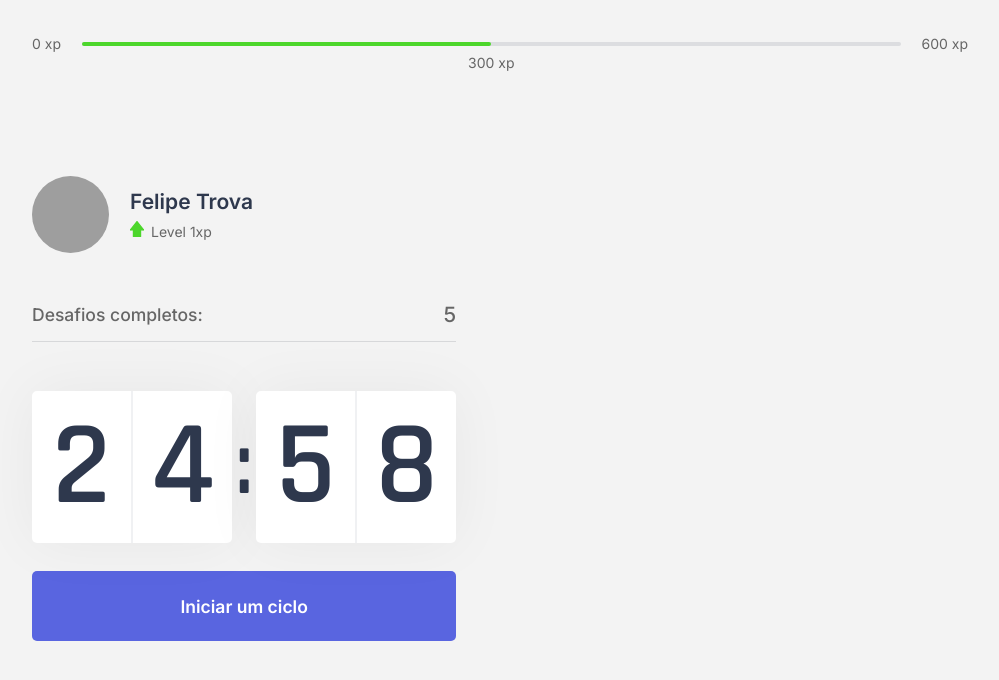
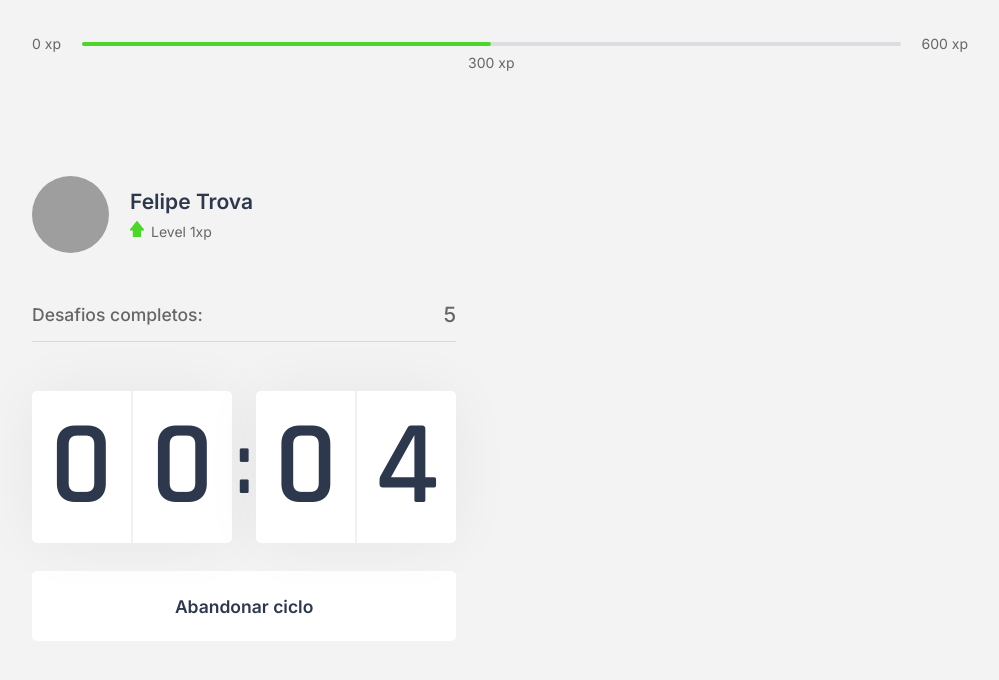
Before and after one commit to felipetrova/nlw-4-react, a Next.js app: page / in a window 1280 px wide. Both pictures are taken after a click on the button "Iniciar um ciclo". Shown: the top 680 px of the page, without its empty margins (140-1139 px from the left). Built offline with nearby package versions, Linux system fonts and the light colour scheme; grey boxes are pictures that could not be loaded.

Commit message:
Finish countDown component and function

```diff
--- a/src/components/CountDown.tsx
+++ b/src/components/CountDown.tsx
@@ -1,9 +1,12 @@
 import { useState, useEffect } from 'react';
 import styles from '../styles/components/CountDown.module.css';
 
+let countDownTimeout: NodeJS.Timeout;
+
 export function CountDown() {
-    const [time, setTime] = useState(25 * 60);
-    const [active, setActive] = useState(false);
+    const [time, setTime] = useState(0.1 * 60);
+    const [isActive, setIsActive] = useState(false);
+    const [hasFinished, setHasFinished] = useState(false);
 
     const minutes = Math.floor(time / 60);
     const seconds = time % 60;
@@ -12,16 +15,25 @@
     const [secondLeft, secondRight] = String(seconds).padStart(2, '0').split('');
 
     function startCountDown() {
-        setActive(true);
+        setIsActive(true);
+    }
+
+    function resetCountDown() {
+        clearTimeout(countDownTimeout);
+        setIsActive(false);
+        setTime(0.1 * 60);
     }
 
     useEffect(() => {
-        if(active && time > 0) {
-            setTimeout(() => {
+        if(isActive && time > 0) {
+            countDownTimeout = setTimeout(() => {
                 setTime(time - 1);
             }, 1000)
+        } else if(isActive && time === 0) {
+            setHasFinished(true);
+            setIsActive(false);
         }
-    }, [active, time]);
+    }, [isActive, time]);
 
     return (
         <div>
@@ -39,6 +51,24 @@
                 </div>
             </div>
 
+            {hasFinished ? (
+                <button
+                    disabled
+                    className={styles.countDownButton}
+                >
+                    Ciclo encerrado
+                </button>
+            ) : (
+                <>
+                    {isActive ? (
+                        <button
+                            type="button"
+                            className={`${styles.countDownButton} ${styles.countDownButtonActive}`}
+                            onClick={resetCountDown}
+                        >
+                            Abandonar ciclo
+                        </button>
+                    ) : (
                         <button
                             type="button"
                             className={styles.countDownButton}
@@ -46,6 +76,9 @@
                         >
                             Iniciar um ciclo
                         </button>
+                    )}
+                </>
+            )}
         </div>
     );
 }
--- a/src/styles/components/CountDown.module.css
+++ b/src/styles/components/CountDown.module.css
@@ -48,6 +48,7 @@
 
   border: 0;
   border-radius: 5px;
+  outline: none;
 
   background: var(--blue);
   color: var(--white);
@@ -56,6 +57,21 @@
 
   transition: background-color 0.2s;
 }
-.countDownButton:hover {
+.countDownButton:not(:disabled):hover {
   background: var(--blue-dark);
 }
+
+.countDownButtonActive {
+  background: var(--white);
+  color: var(--title);
+}
+.countDownButtonActive:not(:disabled):hover {
+  background: var(--red);
+  color: var(--white);
+}
+
+.countDownButton:disabled {
+  background: var(--white);
+  color: var(--text);
+  cursor: not-allowed;
+}
```
Lines whose indentation alone changed are shown as unchanged.
